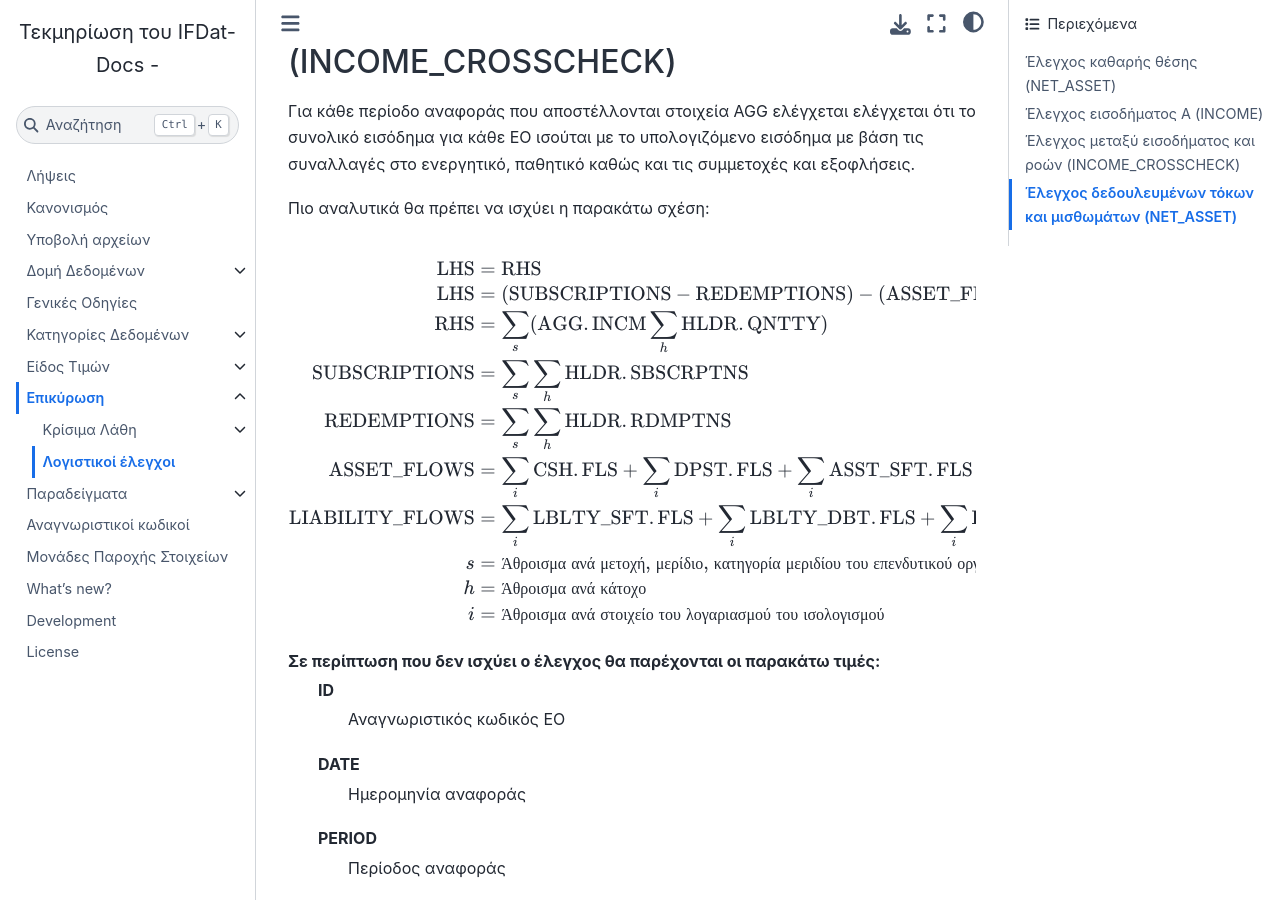
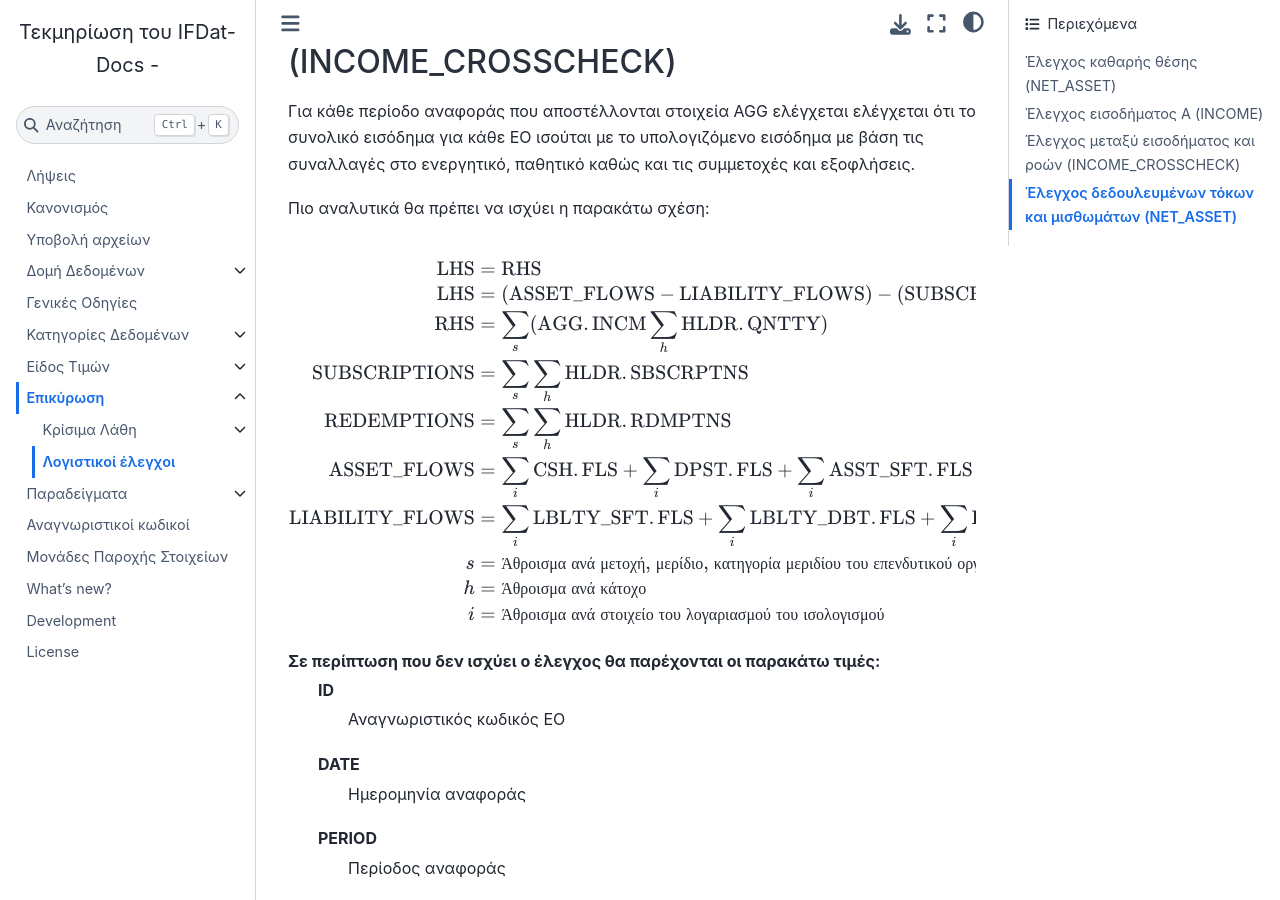
Before and after one commit to lerooze/ifdat-docs, a Sphinx documentation site: the page built from docs/source/validation/accounting.rst, in a window 1280 px wide and 900 px high, scrolled down 2144 px. Built offline with Sphinx 7.4.7 and the Sphinx Book theme 1.1.4, drawn with Linux system fonts in a browser that asks for light colours.

```diff
--- a/docs/source/validation/accounting.rst
+++ b/docs/source/validation/accounting.rst
@@ -100,7 +100,7 @@
 
     \mathrm{LHS} &= \mathrm{RHS}
 
-    \mathrm{LHS} &= (\mathrm{SUBSCRIPTIONS} - \mathrm{REDEMPTIONS}) - (\mathrm{ASSET\_FLOWS} - \mathrm{LIABILITY\_FLOWS})
+    \mathrm{LHS} &= (\mathrm{ASSET\_FLOWS} - \mathrm{LIABILITY\_FLOWS}) - (\mathrm{SUBSCRIPTIONS} - \mathrm{REDEMPTIONS})
 
     \mathrm{RHS} &= \sum_s(\mathrm{AGG.INCM}\sum_h\mathrm{HLDR.QNTTY})
 
```
